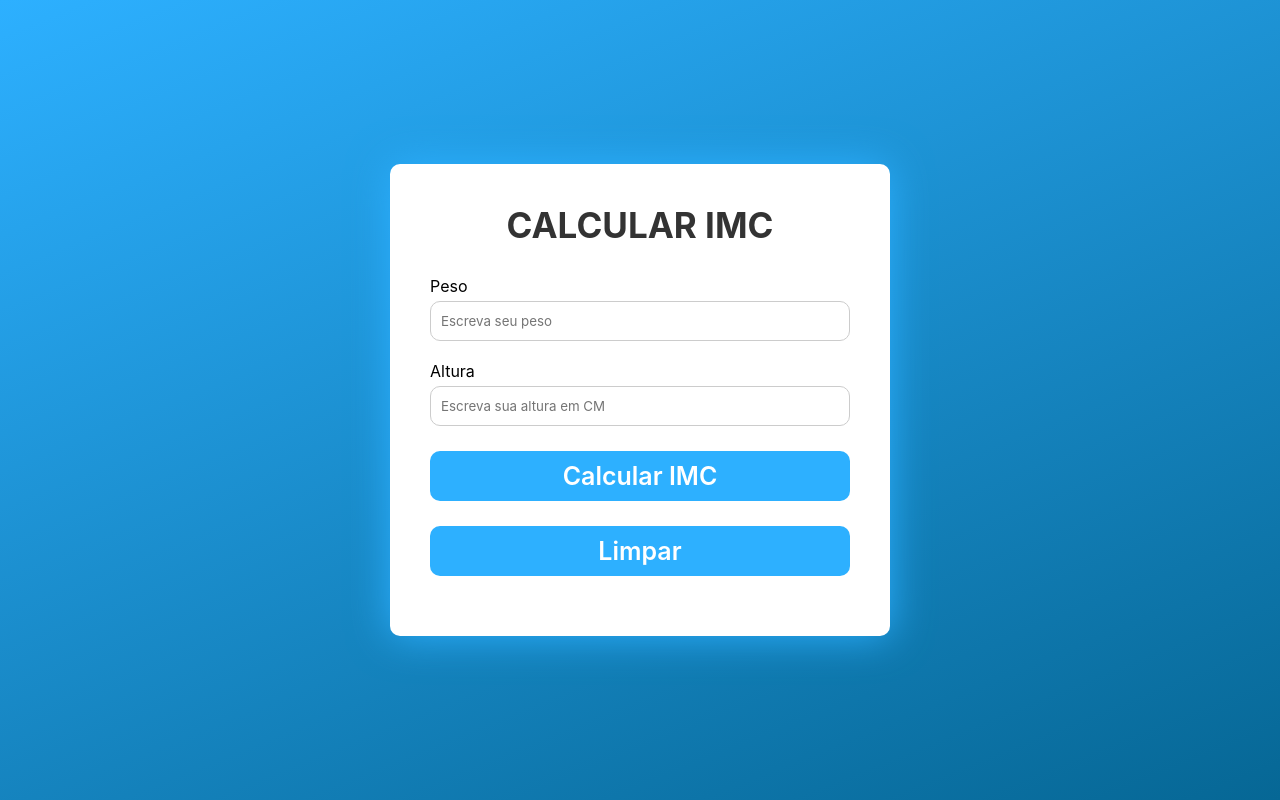
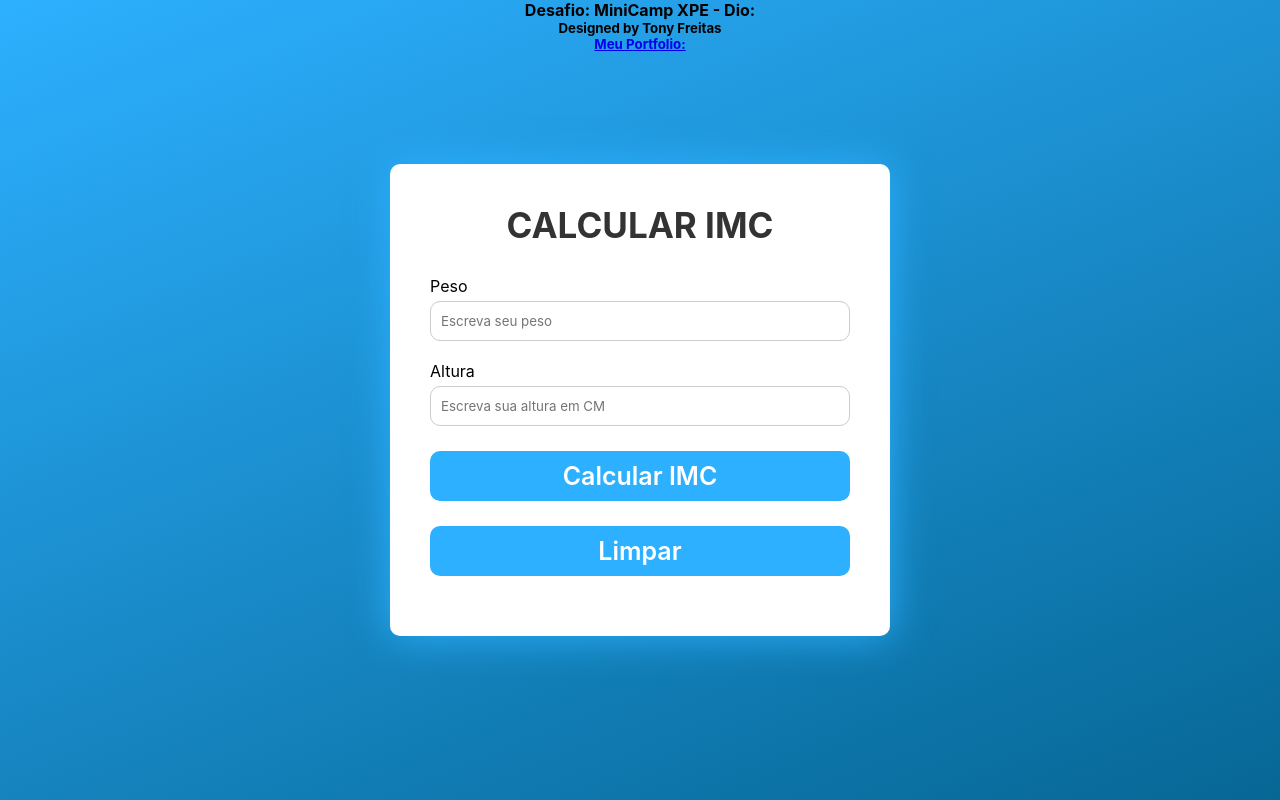
Before and after one commit to sammyfreitas/MiniCamp_XPE_calculoIMC, a plain HTML site: page index.html in a window 1280 px wide. Drawn offline with Linux system fonts and the light colour scheme.

Commit message:
Update index.html
Adicionado crédito, link para portfolio

```diff
--- a/index.html
+++ b/index.html
@@ -26,7 +26,13 @@
                 </div>
             </form>
         </div>
-    </section>
+		<div>
+			<h4 align=center>Desafio: MiniCamp XPE - Dio:</h4>
+			<h5 align=center>Designed by Tony Freitas</h5>
+			<h5 align=center><a href="https://sammyfreitas.github.io/portfolioSite" target="_blank"> Meu Portfolio:</a></h5>
+		</div>
+	</section>
+
 </body>
 
 </html>
```
